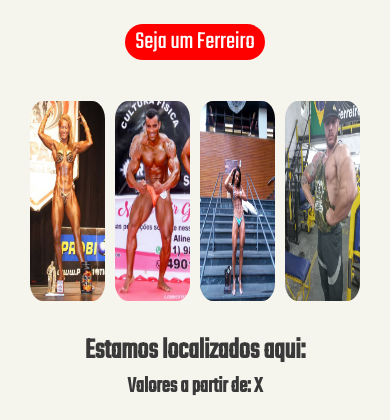
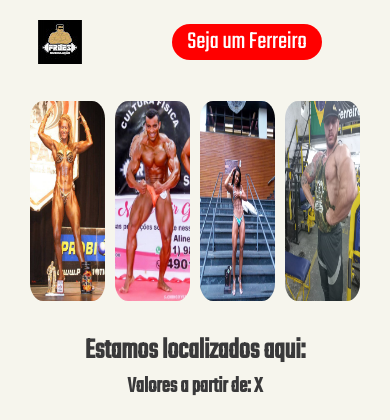
Before and after one commit to MatheusCarnizella/Project_Froes, a plain HTML site: page index.html in a window 390 px wide. Shown: the top 420 px of the page. Drawn offline with Linux system fonts and the light colour scheme; grey boxes are pictures that could not be loaded.

Commit message:
Project Froes Front End Logo

```diff
--- a/Assets/Css/Home.css
+++ b/Assets/Css/Home.css
@@ -19,6 +19,10 @@ body {
     background-color: transparent;
     margin-bottom: 25px;
     z-index: 1000;
+}
+
+#navegar img{
+    display: none;
 }
 
 #navegar h1 {
@@ -114,7 +118,7 @@ body {
     padding-left: 10px;
     cursor: pointer;
     filter: grayscale(1);
-    transition: 0.5s;
+    transition: 0.25s;
 }
 
 #corpo section img:hover {
@@ -197,6 +201,7 @@ body {
 
 #exp section img {
     border-radius: 5%;
+    border: 2px solid transparent;
     width: 325px;
     height: 225px;
     margin-right: 25px;
@@ -205,7 +210,7 @@ body {
 }
 
 #exp section img:hover {
-    transform: scale(1.01,1.01);
+    border: 2px solid rgb(245, 205, 26);
 }
 #exp li {
     display: flex;
@@ -263,6 +268,14 @@ body {
         background-color: transparent;
     }
 
+    #navegar img{
+        display: flex;
+        justify-content: center;
+        align-items: center;
+        margin-left: 20px;
+        padding-right: 50px;
+    }
+
     #navegar h1 {
         display: none;
     }
@@ -277,8 +290,10 @@ body {
     }
 
     #navegar ul li a {
+        align-items: center;
+        justify-content: center;
         font-family: 'Teko', sans-serif;
-        padding: 0px 10px 0px 10px;
+        padding: 0px 15px 0px 15px;
         width: 100%;
         border-radius: 25px;
         font-size: 25px;
@@ -292,8 +307,8 @@ body {
 
     #navegar ul li {
         display: flex;
-        padding: 0px 15px 0px 15px;
-        margin-left: -20px;
+        padding: 0px 0px 0px 0px;
+        margin-left: 0px;
         list-style: none;
     }
 
--- a/index.html
+++ b/index.html
@@ -14,6 +14,7 @@
 <body>
     <main>
         <article id="navegar">
+            <img src="./Images/photo.jpg" alt="Logo">
             <h1 style="font-family: 'Rubik Mono One', sans-serif;">Cultura Física Fróes</h1>
             <ul>
                 <li><a class="outt" href="index.html">Home <i class="fa-solid fa-house"></i></a></li>
```
